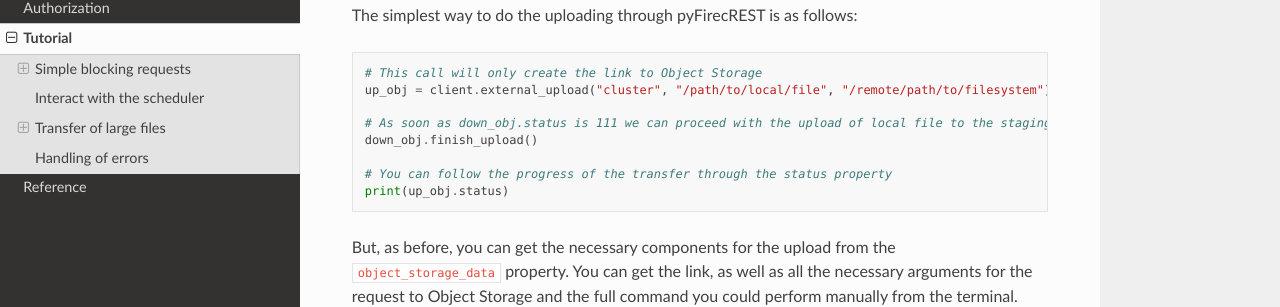
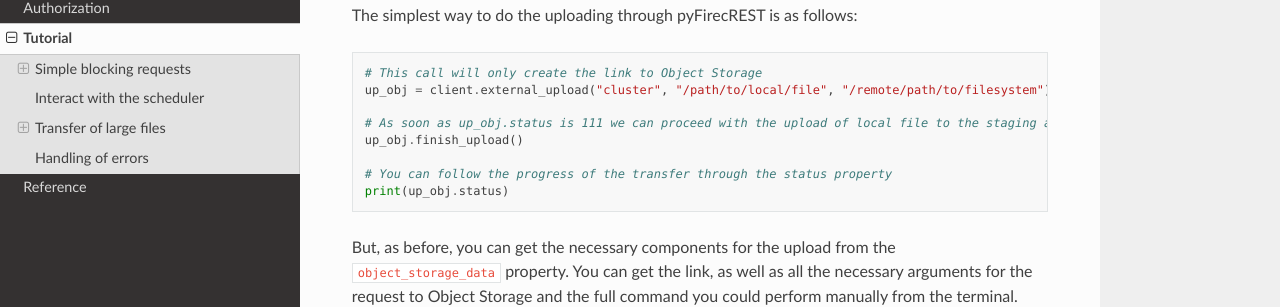
Before and after one commit to eth-cscs/pyfirecrest, a Sphinx documentation site: the page built from docs/source/tutorial.rst, in a window 1280 px wide and 900 px high, scrolled down 4097 px. Shown: the part 144-451 px from the top of the window. Built offline with Sphinx 7.4.7 and the Read the Docs theme 2.0.0, drawn with Linux system fonts in a browser that asks for light colours.

Commit message:
fix typo in upload file code block (#23)

```diff
--- a/docs/source/tutorial.rst
+++ b/docs/source/tutorial.rst
@@ -208,8 +208,8 @@ The simplest way to do the uploading through pyFirecREST is as follows:
     # This call will only create the link to Object Storage
     up_obj = client.external_upload("cluster", "/path/to/local/file", "/remote/path/to/filesystem")
 
-    # As soon as down_obj.status is 111 we can proceed with the upload of local file to the staging area
-    down_obj.finish_upload()
+    # As soon as up_obj.status is 111 we can proceed with the upload of local file to the staging area
+    up_obj.finish_upload()
 
     # You can follow the progress of the transfer through the status property
     print(up_obj.status)
```
